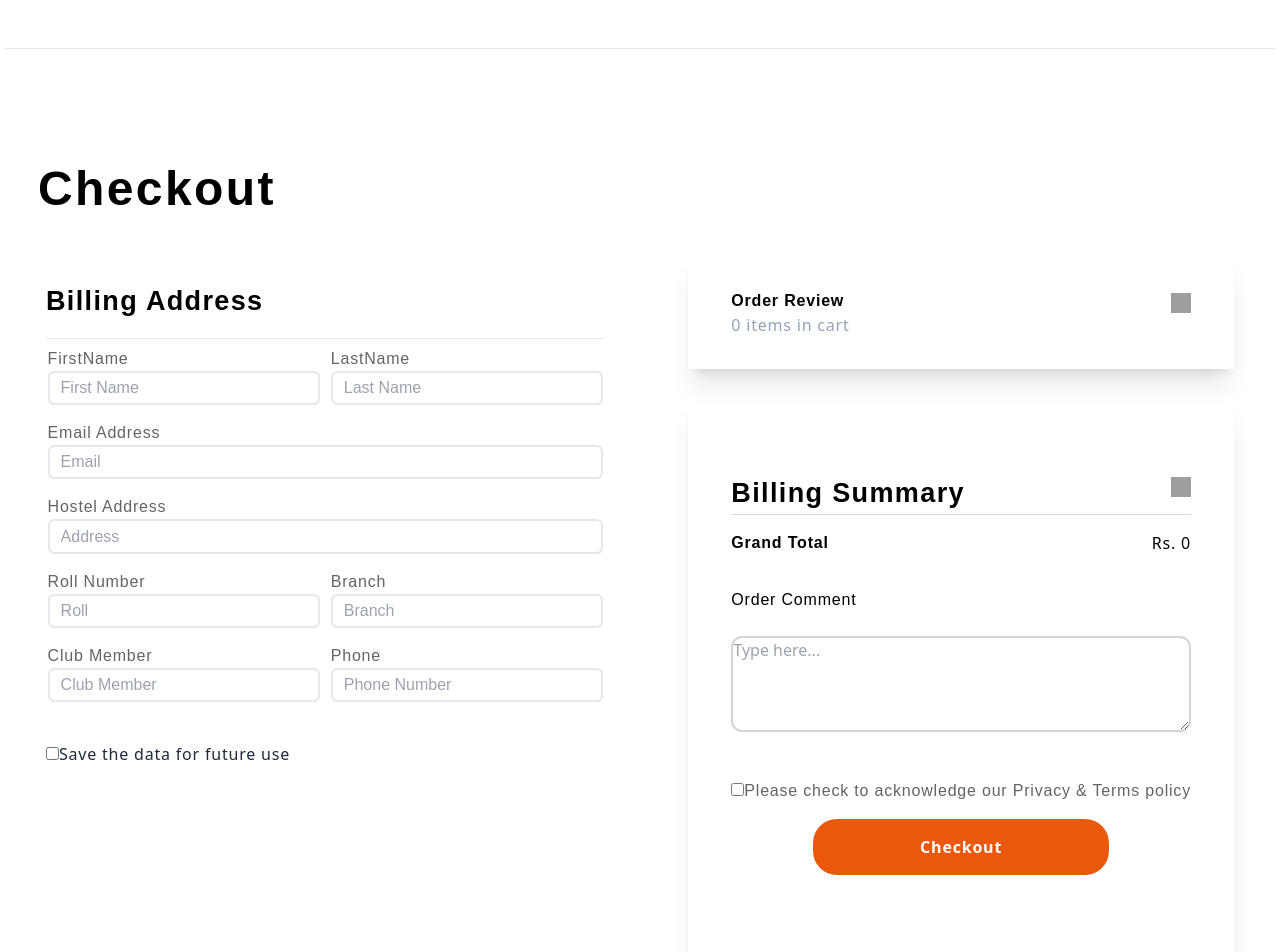
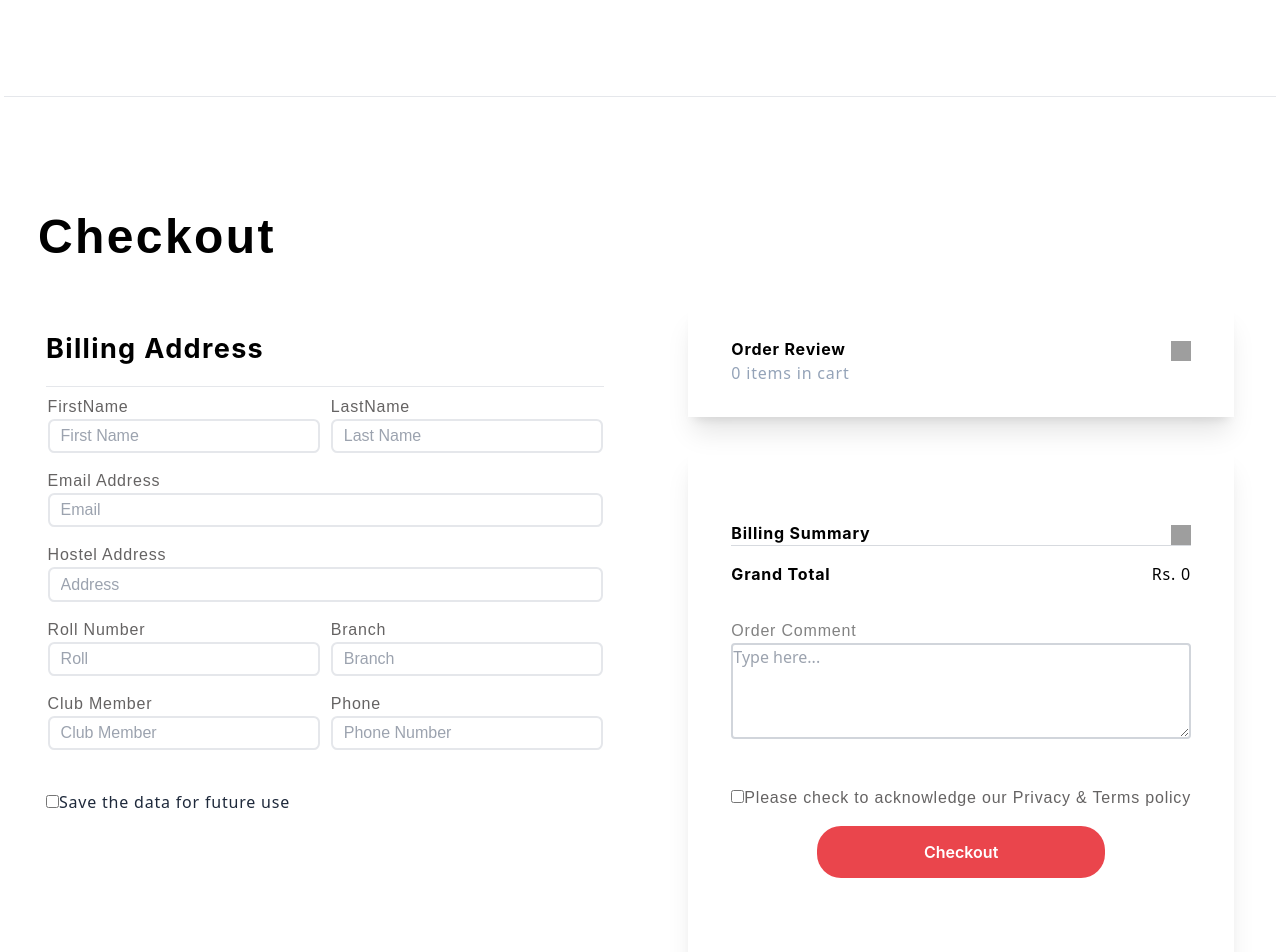
Before and after one commit to bsoc-bitbyte/GetIt, a Nuxt app: page /checkOut in a window 1280 px wide. Shown: the top 952 px of the page. Built offline with nearby package versions, Linux system fonts and the light colour scheme; grey boxes are pictures that could not be loaded.

Commit message:
Update checkOut.vue
Made the required changes

```diff
--- a/pages/checkOut.vue
+++ b/pages/checkOut.vue
@@ -1,7 +1,7 @@
 <template>
 
   <div class = "parent mx-[0.25rem]">
-    <form @submit = "submitForm" class = "py-[3rem]">
+    <form @submit = "submitForm" class = "py-[6rem]">
       <hr>
 
     <div class="flex-items max-[1029px]:flex-col max-[1019px]:items-center min-[1020px]:flex min-[1020px]:justify-around min-[1020px]:mt-[6rem]">
@@ -63,7 +63,7 @@
         </div>
         </div>
         <div class="right-panel mx-[0.5rem] pt-[2rem] min-[1020px]:mt-[5rem]">
-         <div class="review-panel flex justify-between shadow-xl min-[1020px]:px-[2.69rem] py-[2rem]">
+         <div class="review-panel flex justify-between min-[1020px]:shadow-xl min-[1020px]:px-[2.69rem] py-[2rem]">
           <div class="flex-col">
             <h3 class="TEXT2 tracking-wider font-bold">
               Order Review
@@ -78,11 +78,11 @@
             </button>
           </div>
          </div>
-        <div class="main3 shadow-xl pt-[2rem] mt-[2rem] pb-[3rem] md:px-[2.69rem]">
+        <div class="main3 min-[1020px]:shadow-xl pt-[2rem] mt-[2rem] pb-[3rem] min-[1020px]:px-[2.69rem]">
           <div class = "my-[2.5rem] divide-gray-400/[.4]">
           <div class="billing-summary-dropdown flex justify-between">
             <div>
-              <h3 class = "TEXT2 text-[1.69rem] font-bold subpixel antialiased tracking-wider">Billing Summary</h3>
+              <h3 class = "TEXT2 text-[1rem] font-bold subpixel antialiased tracking-wider">Billing Summary</h3>
             </div>
             <div class="dropdown-btn">
             <button class="drop-btn">
@@ -97,11 +97,11 @@
           </div>
           <div class = "py-[1rem]">
             <div>
-              <label for="comment" class = "tracking-wider heading">Order Comment
+              <label for="comment" class = "comment tracking-wider heading text-gray-200">Order Comment
             </label>
             </div>
-            <div class = "py-[1.5rem]">
-            <textarea id="order-comment" placeholder="Type here..." v-model.trim.lazy = "formValue.comment" class = "border-2 border-gray-300 rounded-[0.69rem] w-full h-[6rem]" />
+            <div class = "pb-[1.5rem]">
+            <textarea id="order-comment" placeholder="Type here..." v-model.trim.lazy = "formValue.comment" class = "border-2 border-gray-300 rounded-[0.25rem] w-full h-[6rem]" />
             </div>
          </div>
          <div>
@@ -109,7 +109,7 @@
           <label for="checked" class = "TEXT text-s text-gray-400 tracking-wider">Please check to acknowledge our Privacy & Terms policy</label>
          </div>
          <div class="submit-button py-[1rem] flex  justify-center ">
-          <button type = "submit" class = "btn py-[1rem] px-[6.69rem] bg-orange-600 rounded-3xl text-white font-bold tracking-wider" @click="submitForm" >Checkout
+          <button type = "submit" class = "btn py-[1rem] px-[6.69rem] rounded-3xl " @click="submitForm" >Checkout
           </button>
          </div>
         </div>
@@ -165,7 +165,7 @@
   font-smooth: always;
 }
 .TEXT2{
-  font-family: Open-Sans, sans-serif;
+  font-family: Inter, sans-serif;
   color:black;
   font-smooth: always;
 
@@ -173,4 +173,17 @@
 .heading{
   font-family: poppins, sans-serif;
 }
+.btn{
+  background-color: rgba(234, 69, 76, 1);
+  color: #FFF;
+font-family: Inter;
+font-size: 16px;
+font-style: normal;
+font-weight: 600;
+line-height: normal;
+font-smooth: always;
+}
+.comment{
+  color:rgba(130, 130, 130, 1)
+}
 </style>
```
